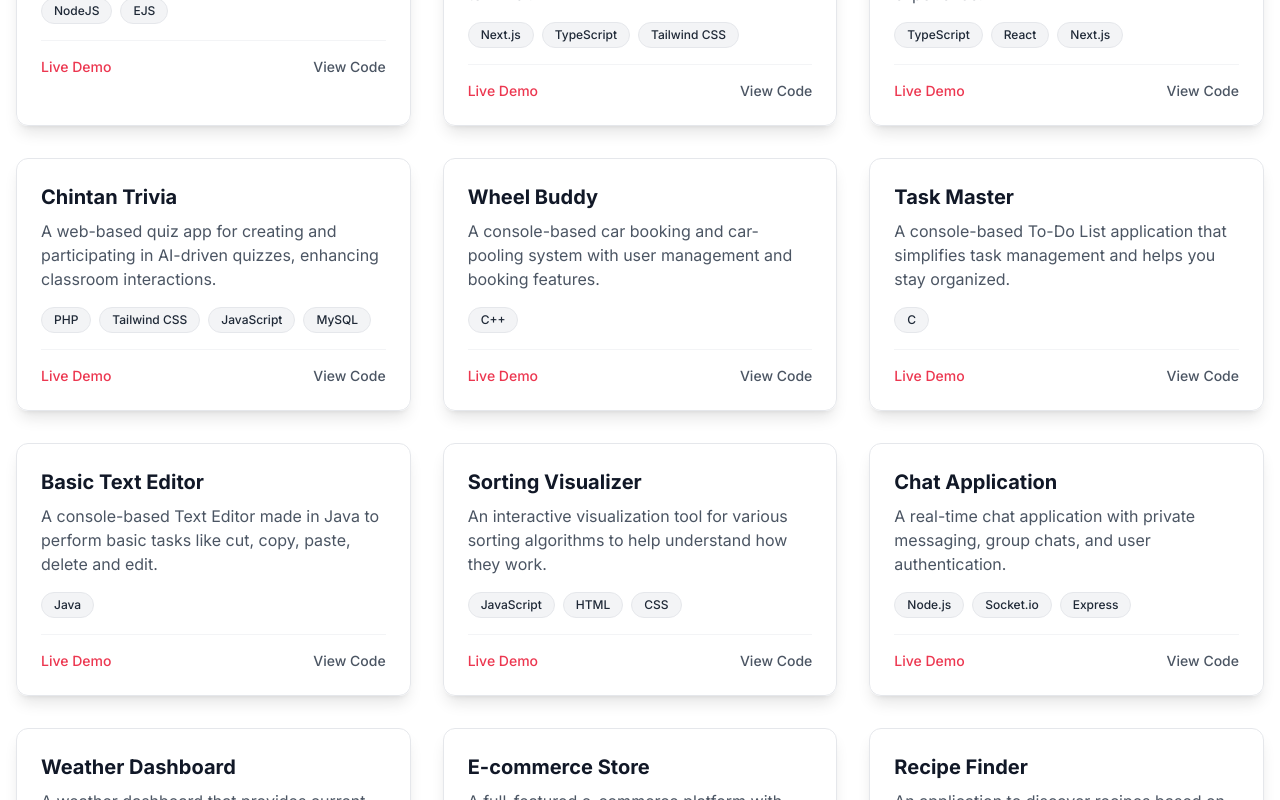
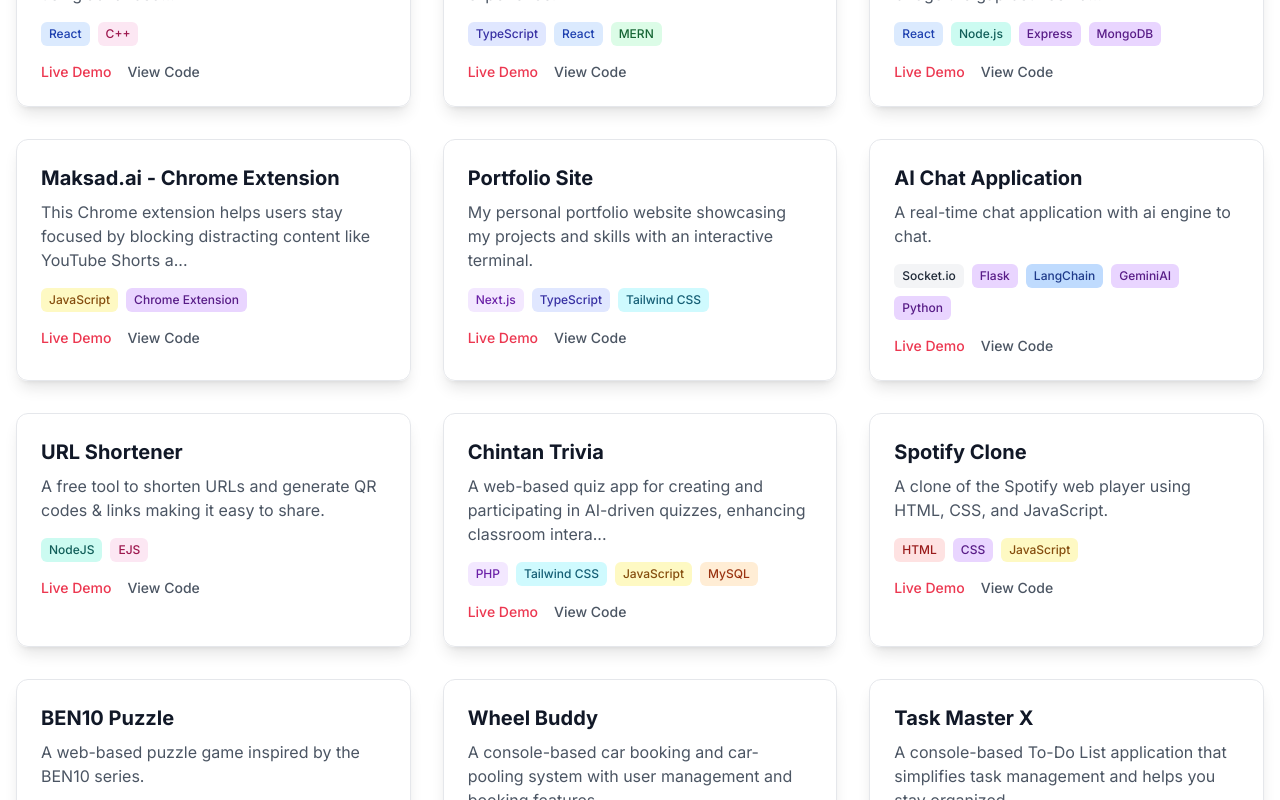
Before and after one commit to KshKnsl/KshKnsl.github.io, a Next.js app: page /projects in a window 1280 px wide. Shown: the part 480-1280 px from the top of the page. Built offline with nearby package versions, Linux system fonts and the light colour scheme.

Commit message:
routes fixed

```diff
--- a/app/layout.tsx
+++ b/app/layout.tsx
@@ -6,7 +6,7 @@ import { ThemeProvider } from "@/context/theme-provider"
 const inter = Inter({ subsets: ["latin"] })
 
 export const metadata = {
-  title: "Kush Kansal | Web Developer & Java Programmer",
+  title: "Kush Kansal | Full Stack Developer & Java Programmer",
   description:
     "Personal portfolio of Kush Kansal, showcasing projects and skills in web development and Java programming",
 }
@@ -18,6 +18,7 @@ export default function RootLayout({
 }) {
   return (
     <html lang="en" className="scroll-smooth">
+
       <body
         className={`${inter.className} antialiased bg-white dark:bg-black text-gray-900 dark:text-gray-100 transition-colors duration-300`}
         suppressHydrationWarning={true}
--- a/app/projects/page.tsx
+++ b/app/projects/page.tsx
@@ -1,5 +1,6 @@
 "use client"
 
+import BrowserNavbar from "@/components/browser-navbar"
 import { motion } from "framer-motion"
 import { ArrowLeft } from "lucide-react"
 import Link from "next/link"
@@ -17,13 +18,43 @@ const fadeInUp = {
   },
 }
 
+const truncateDescription = (description: string, maxLength: number) => {
+  if (description.length <= maxLength) return description;
+  return description.substring(0, maxLength) + '...';
+}
+
 const projects = [
   {
-    title: "URL Shortener",
-    liveLink: "https://tinyu.vercel.app/",
-    codeLink: "https://github.com/KshKnsl/URL-Shorten",
-    description: "A free tool to shorten URLs and generate QR codes & links making it easy to share.",
-    technologies: ["NodeJS", "EJS"],
+    title: "Cubix",
+    liveLink: "https://kshknsl.github.io/cubix/",
+    codeLink: "https://github.com/KshKnsl/cubix",
+    description:
+      "A web-based puzzle solver that efficiently solves Rubik's Cube, 15-Puzzle, and Sudoku using advanced algorithms. The frontend, built with React, provides an interactive UI, while the backend, powered by C++, ensures fast and optimized solutions.",
+    technologies: ["React", "C++"],
+  },
+  {
+    title: "ReadMates",
+    liveLink: "https://readmates.vercel.app/",
+    codeLink: "https://github.com/KshKnsl/ReadMates",
+    description:
+      "A collaborative hub for tech enthusiasts, writers, and readers with real-time co-editing experience.",
+    technologies: ["TypeScript", "React", "MERN"],
+  },
+  {
+    title: "GuruGram",
+    liveLink: "https://gurugramm.vercel.app",
+    codeLink: "https://github.com/KshKnsl/GuruGram",
+    description:
+      "A mentorship platform that connects students with industry professionals to bridge the gap between academics and real-world skills. With features like skill-based matching, video communication, and progress tracking.",
+    technologies: ["React", "Node.js", "Express", "MongoDB"],
+  },
+  {
+    title: "Maksad.ai - Chrome Extension",
+    liveLink: "https://github.com/KshKnsl/Maksad.crx",
+    codeLink: "https://github.com/KshKnsl/Maksad.crx",
+    description:
+      "This Chrome extension helps users stay focused by blocking distracting content like YouTube Shorts and enabling voice commands (e.g., 'Close tab'). It provides a simple UI with a microphone button.",
+    technologies: ["JavaScript", "Chrome Extension"],
   },
   {
     title: "Portfolio Site",
@@ -34,12 +65,18 @@ const projects = [
     technologies: ["Next.js", "TypeScript", "Tailwind CSS"],
   },
   {
-    title: "ReadMates",
-    liveLink: "https://readmates.vercel.app/",
-    codeLink: "https://github.com/KshKnsl/ReadMates",
-    description:
-      "A collaborative hub for tech enthusiasts, writers, and readers with real-time co-editing experience.",
-    technologies: ["TypeScript", "React", "Next.js"],
+    title: "AI Chat Application",
+    liveLink: "nt-yx.vercel.app",
+    codeLink: "https://github.com/KshKnsl/Nyx",
+    description: "A real-time chat application with ai engine to chat.",
+    technologies: ["Socket.io", "Flask", "LangChain", "GeminiAI", "Python"],
+  },
+  {
+    title: "URL Shortener",
+    liveLink: "https://tinyu.vercel.app/",
+    codeLink: "https://github.com/KshKnsl/URL-Shorten",
+    description: "A free tool to shorten URLs and generate QR codes & links making it easy to share.",
+    technologies: ["NodeJS", "EJS"],
   },
   {
     title: "Chintan Trivia",
@@ -50,6 +87,20 @@ const projects = [
     technologies: ["PHP", "Tailwind CSS", "JavaScript", "MySQL"],
   },
   {
+    title: "Spotify Clone",
+    liveLink: "http://kushkansal.me/Spotify-Clone/",
+    codeLink: "https://github.com/KshKnsl/Spotify-Clone",
+    description: "A clone of the Spotify web player using HTML, CSS, and JavaScript.",
+    technologies: ["HTML", "CSS", "JavaScript"],
+  },
+  {
+    title: "BEN10 Puzzle",
+    liveLink: "https://kshknsl.github.io/BEN10-PUZZLE/",
+    codeLink: "https://github.com/KshKnsl/BEN10-PUZZLE",
+    description: "A web-based puzzle game inspired by the BEN10 series.",
+    technologies: ["HTML", "CSS", "JavaScript"],
+  },
+  {
     title: "Wheel Buddy",
     liveLink: "https://github.com/KshKnsl/WheelBuddy",
     codeLink: "https://github.com/KshKnsl/WheelBuddy",
@@ -57,7 +108,7 @@ const projects = [
     technologies: ["C++"],
   },
   {
-    title: "Task Master",
+    title: "Task Master X",
     liveLink: "https://github.com/KshKnsl/TaskMaster-X",
     codeLink: "https://github.com/KshKnsl/TaskMaster-X",
     description:
@@ -72,41 +123,7 @@ const projects = [
       "A console-based Text Editor made in Java to perform basic tasks like cut, copy, paste, delete and edit.",
     technologies: ["Java"],
   },
-  {
-    title: "Sorting Visualizer",
-    liveLink: "https://github.com/KshKnsl/SortingVisualizer",
-    codeLink: "https://github.com/KshKnsl/SortingVisualizer",
-    description: "An interactive visualization tool for various sorting algorithms to help understand how they work.",
-    technologies: ["JavaScript", "HTML", "CSS"],
-  },
-  {
-    title: "Chat Application",
-    liveLink: "https://github.com/KshKnsl/ChatApp",
-    codeLink: "https://github.com/KshKnsl/ChatApp",
-    description: "A real-time chat application with private messaging, group chats, and user authentication.",
-    technologies: ["Node.js", "Socket.io", "Express"],
-  },
-  {
-    title: "Weather Dashboard",
-    liveLink: "https://github.com/KshKnsl/WeatherDashboard",
-    codeLink: "https://github.com/KshKnsl/WeatherDashboard",
-    description: "A weather dashboard that provides current conditions and forecasts for any location worldwide.",
-    technologies: ["React", "OpenWeather API", "CSS"],
-  },
-  {
-    title: "E-commerce Store",
-    liveLink: "https://github.com/KshKnsl/EcommerceStore",
-    codeLink: "https://github.com/KshKnsl/EcommerceStore",
-    description: "A full-featured e-commerce platform with product listings, cart functionality, and checkout process.",
-    technologies: ["Next.js", "MongoDB", "Stripe"],
-  },
-  {
-    title: "Recipe Finder",
-    liveLink: "https://github.com/KshKnsl/RecipeFinder",
-    codeLink: "https://github.com/KshKnsl/RecipeFinder",
-    description: "An application to discover recipes based on available ingredients, dietary restrictions, and preferences.",
-    technologies: ["React", "Firebase", "Tailwind CSS"],
-  },
+
 ]
 
 export default function ProjectsPage() {
@@ -114,6 +131,7 @@ export default function ProjectsPage() {
   return (
     <main className="min-h-screen bg-white dark:bg-black pt-24 pb-20">
 
+      <BrowserNavbar />
       <div className="container px-4 mx-auto max-w-7xl">
         <div className="mb-12">
           <Link
@@ -155,20 +173,52 @@ export default function ProjectsPage() {
                 <h3 className="text-xl font-bold text-gray-900 dark:text-white mb-2 group-hover:text-[#ec3750] dark:group-hover:text-[#ff4d6a] transition-colors">
                   {project.title}
                 </h3>
-                <p className="text-gray-600 dark:text-gray-300 mb-4">{project.description}</p>
+                <p className="text-gray-600 dark:text-gray-300 mb-4">{truncateDescription(project.description, 100)}</p>
 
                 <div className="flex flex-wrap gap-2 mb-4">
-                  {project.technologies.map((tech) => (
-                    <span
-                      key={tech}
-                      className="px-3 py-1 rounded-full text-xs font-medium bg-gray-100 dark:bg-[#0A0A0A] text-gray-800 dark:text-gray-200 border border-gray-200 dark:border-gray-600"
-                    >
-                      {tech}
-                    </span>
-                  ))}
+                  {project?.technologies?.map((tech, i) => {
+                    let bgColor = "bg-gray-100 dark:bg-[#0A0A0A] text-gray-800 dark:text-gray-200";
+                    if (tech === "React")
+                      bgColor = "bg-blue-100 dark:bg-blue-900/30 text-blue-800 dark:text-blue-300";
+                    else if (tech === "TypeScript")
+                      bgColor = "bg-indigo-100 dark:bg-indigo-900/30 text-indigo-800 dark:text-indigo-300";
+                    else if (tech === "MERN")
+                      bgColor = "bg-green-100 dark:bg-green-900/30 text-green-800 dark:text-green-300";
+                    else if (tech === "Next.js")
+                      bgColor = "bg-purple-100 dark:bg-purple-900/30 text-purple-800 dark:text-purple-300";
+                    else if (tech === "NodeJS" || tech === "Node.js")
+                      bgColor = "bg-teal-100 dark:bg-teal-900/30 text-teal-800 dark:text-teal-300";
+                    else if (tech === "EJS")
+                      bgColor = "bg-pink-100 dark:bg-pink-900/30 text-pink-800 dark:text-pink-300";
+                    else if (tech === "HTML")
+                      bgColor = "bg-red-100 dark:bg-red-900/30 text-red-800 dark:text-red-300";
+                    else if (tech === "Tailwind CSS")
+                      bgColor = "bg-cyan-100 dark:bg-cyan-900/30 text-cyan-800 dark:text-cyan-300";
+                    else if (tech === "JavaScript")
+                      bgColor = "bg-yellow-100 dark:bg-yellow-900/30 text-yellow-800 dark:text-yellow-300";
+                    else if (tech === "MySQL")
+                      bgColor = "bg-orange-100 dark:bg-orange-900/30 text-orange-800 dark:text-orange-300";
+                    else if (tech === "PHP")
+                      bgColor = "bg-purple-100 dark:bg-purple-900/30 text-purple-800 dark:text-purple-300";
+                    else if (tech === "C++")
+                      bgColor = "bg-pink-100 dark:bg-pink-900/30 text-pink-800 dark:text-pink-300";
+                    else if (tech === "C")
+                      bgColor = "bg-amber-100 dark:bg-amber-900/30 text-amber-800 dark:text-amber-300";
+                    else if (tech === "Socket.io")
+                      bgColor = "bg-gray-100 dark:bg-gray-900/30 text-gray-800 dark:text-gray-300";
+                    else if (tech === "LangChain")
+                      bgColor = "bg-blue-200 dark:bg-blue-800/30 text-blue-900 dark:text-blue-400";
+                    else
+                      bgColor = "bg-purple-200 dark:bg-purple-800/30 text-purple-900 dark:text-purple-400";
+
+                    return (
+                      <span key={i} className={`${bgColor} px-2 py-1 text-xs rounded-md font-medium`}>
+                        {tech}
+                      </span>
+                    );
+                  })}
                 </div>
-
-                <div className="flex justify-between pt-4 border-t border-gray-100 dark:border-gray-700">
+                <div className="flex gap-4">
                   <Link
                     href={project.liveLink}
                     target="_blank"
--- a/components/browser-navbar.tsx
+++ b/components/browser-navbar.tsx
@@ -20,7 +20,7 @@ import { getRandomMessage } from "@/utils/messages"
 import { scrollToElement } from "@/utils/scroll-utils"
 import ThemeToggle from "./theme-toggle"
 
-export default function BrowserNavbar({ activeSection }: { activeSection: string }) {
+export default function BrowserNavbar({ activeSection }: { activeSection?: string }) {
   const [isMenuOpen, setIsMenuOpen] = useState(false)
   const [scrolled, setScrolled] = useState(false)
   const [currentUrl] = useState("kushkansal.me")
--- a/components/hero-section.tsx
+++ b/components/hero-section.tsx
@@ -176,7 +176,7 @@ export default function HeroSection() {
                 href="#terminal"
                 onClick={(e) => handleNavClick(e, "#terminal")}
                 className="inline-flex items-center px-4 sm:px-6 py-2 sm:py-3 rounded-lg border
-               text-black border-gray-700 dark:text-white font-medium hover:bg-gray-800/50 transition-all"
+               text-black border-gray-700 dark:text-white font-medium hover:bg-blue-50 dark:hover:bg-blue-900/20 transition-all"
               >
                 <Terminal className="w-4 h-4 mr-2" />
                 Open Terminal
--- a/components/project-grid.tsx
+++ b/components/project-grid.tsx
@@ -26,12 +26,13 @@ export default function ProjectGrid({ projects }: ProjectGridProps) {
             initial={{ opacity: 0, y: 20 }}
             animate={{ opacity: 1, y: 0 }}
             transition={{ delay: index * 0.1 }}
-            className="group relative bg-white/80 dark:bg-black/80 rounded-xl overflow-hidden shadow-lg hover:shadow-xl transition-all duration-300 border border-gray-200/50 dark:border-gray-700/50 backdrop-blur-md sketch-border"
+            className="group relative bg-white/80 dark:bg-black/80 rounded-xl overflow-hidden shadow-[0px_4px_15px_rgba(13,71,161,0.3)] hover:shadow-[0px_6px_20px_rgba(13,71,161,0.5)] transition-all duration-300 border border-gray-200/50 dark:border-gray-700/50 backdrop-blur-md sketch-border"
+
           >
             <div className="p-6">
               <div className="flex items-center justify-between mb-4">
                 <h3 className="text-xl font-bold text-gray-900 dark:text-white">{project.title}</h3>
-                <div className="flex gap-2">
+                <div className="flex gap-2 z-50">
                   <Link
                     href={project.liveLink}
                     target="_blank"
@@ -52,31 +53,50 @@ export default function ProjectGrid({ projects }: ProjectGridProps) {
               </div>
               <p className="text-gray-600 dark:text-gray-300 mb-4">{project.description}</p>
               <div className="flex flex-wrap gap-2">
-                {project.technologies.map((tech) => {
-                  let bgColor = "bg-gray-500"
-                  if (tech === "NodeJS") bgColor = "bg-green-600"
-                  if (tech === "EJS") bgColor = "bg-indigo-600"
-                  if (tech === "HTML") bgColor = "bg-red-600"
-                  if (tech === "TailWindCSS" || tech === "Tailwind CSS") bgColor = "bg-blue-500"
-                  if (tech === "JavaScript") bgColor = "bg-yellow-500"
-                  if (tech === "MySQL") bgColor = "bg-orange-500"
-                  if (tech === "PHP" || tech === "Php") bgColor = "bg-purple-500"
-                  if (tech === "C++") bgColor = "bg-pink-600"
-                  if (tech === "C") bgColor = "bg-amber-500"
-                  if (tech === "JAVA" || tech === "Java") bgColor = "bg-yellow-700"
+              {project?.technologies?.map((tech, i) => {
+                    let bgColor = "bg-gray-100 dark:bg-[#0A0A0A] text-gray-800 dark:text-gray-200";
+                    if (tech === "React")
+                      bgColor = "bg-blue-100 dark:bg-blue-900/30 text-blue-800 dark:text-blue-300";
+                    else if (tech === "TypeScript")
+                      bgColor = "bg-indigo-100 dark:bg-indigo-900/30 text-indigo-800 dark:text-indigo-300";
+                    else if (tech === "MERN")
+                      bgColor = "bg-green-100 dark:bg-green-900/30 text-green-800 dark:text-green-300";
+                    else if (tech === "Next.js")
+                      bgColor = "bg-purple-100 dark:bg-purple-900/30 text-purple-800 dark:text-purple-300";
+                    else if (tech === "NodeJS" || tech === "Node.js")
+                      bgColor = "bg-teal-100 dark:bg-teal-900/30 text-teal-800 dark:text-teal-300";
+                    else if (tech === "EJS")
+                      bgColor = "bg-pink-100 dark:bg-pink-900/30 text-pink-800 dark:text-pink-300";
+                    else if (tech === "HTML")
+                      bgColor = "bg-red-100 dark:bg-red-900/30 text-red-800 dark:text-red-300";
+                    else if (tech === "Tailwind CSS")
+                      bgColor = "bg-cyan-100 dark:bg-cyan-900/30 text-cyan-800 dark:text-cyan-300";
+                    else if (tech === "JavaScript")
+                      bgColor = "bg-yellow-100 dark:bg-yellow-900/30 text-yellow-800 dark:text-yellow-300";
+                    else if (tech === "MySQL")
+                      bgColor = "bg-orange-100 dark:bg-orange-900/30 text-orange-800 dark:text-orange-300";
+                    else if (tech === "PHP")
+                      bgColor = "bg-purple-100 dark:bg-purple-900/30 text-purple-800 dark:text-purple-300";
+                    else if (tech === "C++")
+                      bgColor = "bg-pink-100 dark:bg-pink-900/30 text-pink-800 dark:text-pink-300";
+                    else if (tech === "C")
+                      bgColor = "bg-amber-100 dark:bg-amber-900/30 text-amber-800 dark:text-amber-300";
+                    else if (tech === "Socket.io")
+                      bgColor = "bg-gray-100 dark:bg-gray-900/30 text-gray-800 dark:text-gray-300";
+                    else if (tech === "LangChain")
+                      bgColor = "bg-blue-200 dark:bg-blue-800/30 text-blue-900 dark:text-blue-400";
+                    else
+                      bgColor = "bg-purple-200 dark:bg-purple-800/30 text-purple-900 dark:text-purple-400";
 
-                  return (
-                    <span
-                      key={tech}
-                      className={`px-3 py-1 rounded-full text-xs font-medium text-white ${bgColor}`}
-                    >
-                      {tech}
-                    </span>
-                  )
+                    return (
+                      <span key={i} className={`${bgColor} px-2 py-1 text-xs rounded-md font-medium`}>
+                        {tech}
+                      </span>
+                    );
                 })}
               </div>
             </div>
-            <div className="absolute inset-0 bg-gradient-to-t from-black/60 via-transparent to-transparent opacity-0 group-hover:opacity-100 transition-opacity duration-300" />
+            <div className="absolute inset-0 bg-gradient-to-t from-[#60A5FA80] via-transparent to-transparent opacity-0 group-hover:opacity-100 transition-opacity duration-300" />
           </motion.div>
         ))}
       </div>
--- a/components/tech-stack-grid.tsx
+++ b/components/tech-stack-grid.tsx
@@ -247,7 +247,7 @@ export default function TechStackGrid() {
           }}
           className={`px-3 py-1.5 text-xs font-medium rounded-full transition-all ${
             activeCategory === null
-              ? 'bg-blue-500 text-white shadow-md'
+              ? 'bg-gradient-to-r from-[#0d47a1] via-[#2563eb] to-[#60a5fa] text-white shadow-md'
               : 'bg-gray-100 dark:bg-[#0F0F10] text-gray-700 dark:text-gray-300 hover:bg-gray-200 dark:hover:bg-gray-700'
           }`}
         >
@@ -263,7 +263,7 @@ export default function TechStackGrid() {
             }}
             className={`px-3 py-1.5 text-xs font-medium rounded-full transition-all ${
               activeCategory === category.name
-                ? 'bg-blue-500 text-white shadow-md'
+                ? 'bg-gradient-to-r from-[#0d47a1] via-[#2563eb] to-[#60a5fa] text-white shadow-md'
                 : 'bg-gray-100 dark:bg-[#0F0F10] text-gray-700 dark:text-gray-300 hover:bg-gray-200 dark:hover:bg-gray-700'
             }`}
           >
@@ -334,7 +334,7 @@ export default function TechStackGrid() {
         <div className="flex justify-center mt-4">
           <button
             onClick={handleShowMore}
-            className="px-4 py-2 bg-blue-500 text-white text-sm font-medium rounded-lg shadow-md hover:bg-blue-600 transition-colors"
+            className="px-4 py-2 bg-gradient-to-r from-[#0d47a1] via-[#2563eb] to-[#60a5fa] text-white text-sm font-medium rounded-lg shadow-md hover:bg-blue-600 transition-colors"
           >
             Show More
           </button>
--- /dev/null
+++ b/public/google48cd03ab772423f5.html
@@ -0,0 +1 @@
+google-site-verification: google48cd03ab772423f5.html
```
